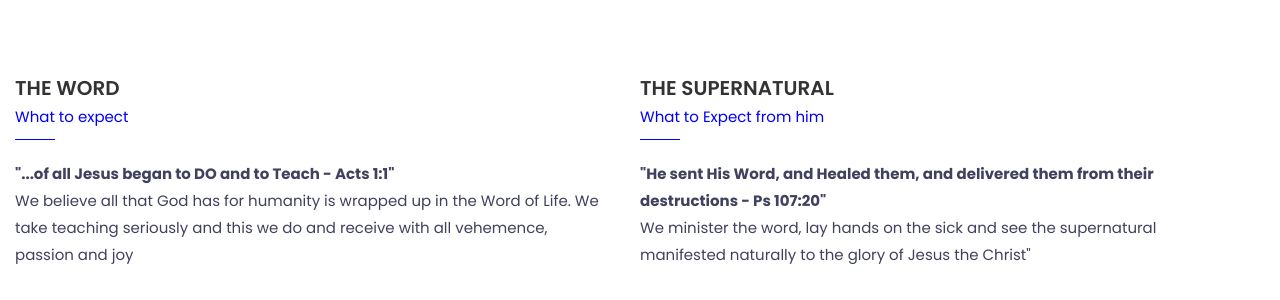
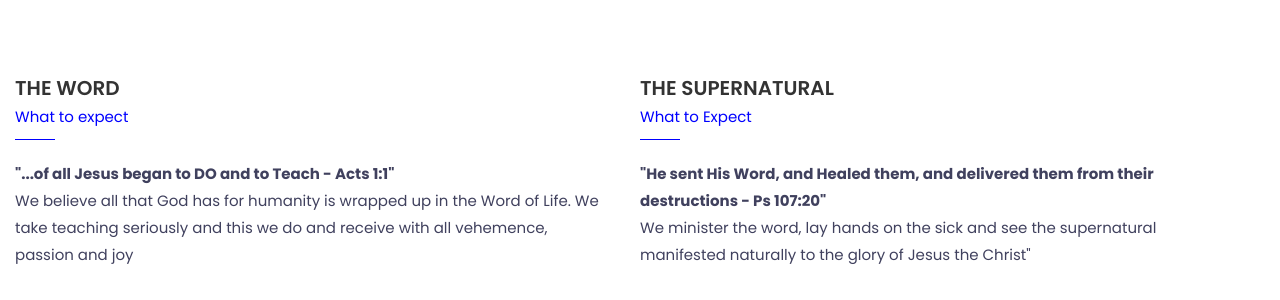
Before and after one commit to oluokunkabiru/lwea, a PHP site: page /about.php in a window 1280 px wide. Shown: the part 849-1149 px from the top of the page. Run offline with PHP 8.4, Linux system fonts and the light colour scheme; data comes from the database, SQL or seed files in the repository; data that the repository does not hold is empty; style sheets or scripts are compiled from the project's sources; some libraries are stand-ins or nearby versions; some web fonts are replaced.

Commit message:
remove editing
remove editing from the pull

```diff
--- a/about.php
+++ b/about.php
@@ -38,7 +38,7 @@ $pagetitle = "About";
 								<div class="text">
 									<h4>The Supernatural</h4>
 
-									<span class="subheading">What to Expect from him</span>
+									<span class="subheading">What to Expect</span>
 									<p> <b>"He sent His Word, and Healed them, and delivered them from their destructions - Ps 107:20"</b>  <br>We minister the word, lay hands on the sick and see the supernatural manifested naturally to the glory of Jesus the Christ" </p>
 								</div>
 							</div>
```
